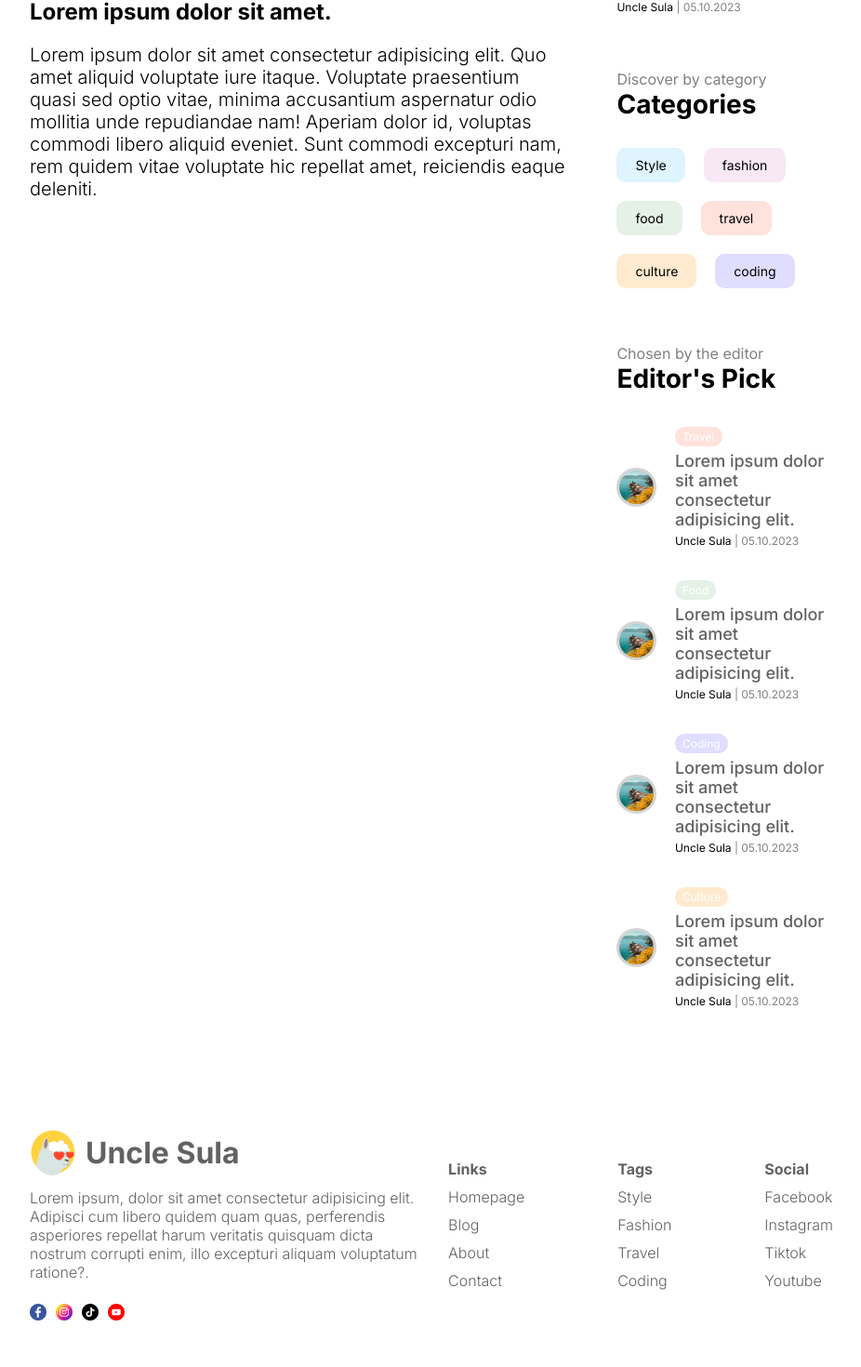
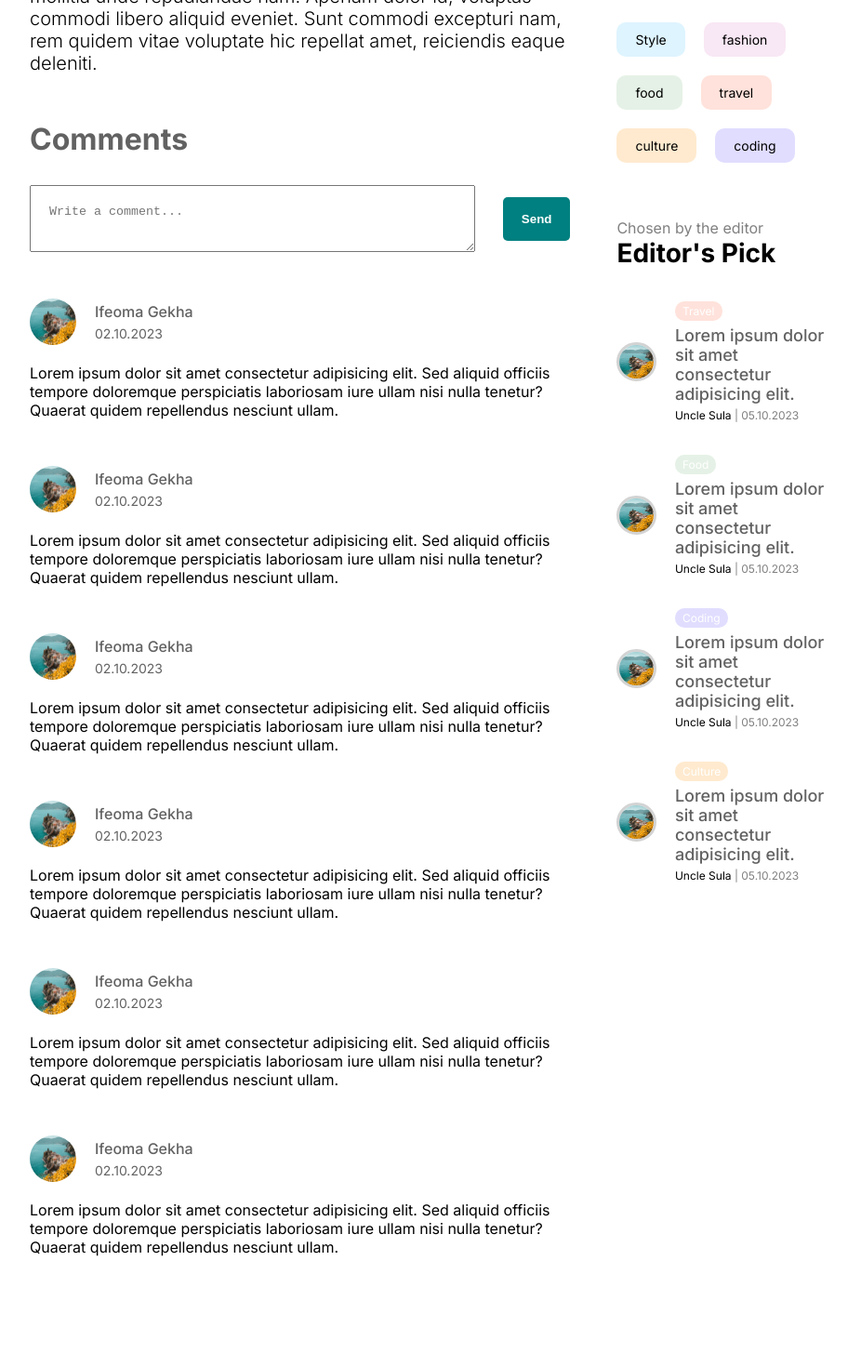
Before and after one commit to CakeZaddy/sulablog, a Next.js app: page /login in a window 1280 px wide. Shown: the part 1260-2730 px from the top of the page at 93% size, without its empty margins (176-1102 px from the left). Before the commit the page ends 2700 px from the top, so only its background shows below. Built offline with nearby package versions, Linux system fonts and the light colour scheme.

Commit message:
Finished single post page UI and Responsiveness.

```diff
--- a/src/app/[slug]/page.jsx
+++ b/src/app/[slug]/page.jsx
@@ -2,6 +2,7 @@
 import styles from './singlePage.module.css'
 import Menu from '@/components/menu/Menu'
 import Image from 'next/image'
+import Comments from '@/components/comments/Comments'
 
 const SinglePage = () => {
   return (
@@ -63,6 +64,9 @@
               hic repellat amet, reiciendis eaque deleniti.
             </p>
           </div>
+          <div className={styles.comment}>
+            <Comments />
+          </div>
         </div>
         <Menu />
       </div>
--- a/src/app/[slug]/singlePage.module.css
+++ b/src/app/[slug]/singlePage.module.css
@@ -74,3 +74,28 @@
 .description h2 {
   margin-bottom: 20px;
 }
+
+@media screen and (max-width: 1280px) {
+  .title {
+    font-size: 48px;
+  }
+}
+
+@media screen and (max-width: 1024px) {
+  .imageContainer {
+    display: none;
+  }
+}
+
+@media screen and (max-width: 768px) {
+}
+
+@media screen and (max-width: 640px) {
+  .title {
+    font-size: 36px;
+  }
+
+  .description p {
+    font-size: 18px;
+  }
+}
--- a/src/components/comments/Comments.jsx
+++ b/src/components/comments/Comments.jsx
@@ -1,8 +1,147 @@
 import React from 'react'
 import styles from './comments.module.css'
+import Link from 'next/link'
+import Image from 'next/image'
 
 const Comments = () => {
-  return <div>Comments</div>
+  const status = 'authenticated'
+  // const status = 'unauthenticated'
+
+  return (
+    <div className={styles.container}>
+      <h1 className={styles.title}>Comments</h1>
+      {status === 'authenticated' ? (
+        <div className={styles.write}>
+          <textarea placeholder='Write a comment...' className={styles.input} />
+          <button className={styles.button}>Send</button>
+        </div>
+      ) : (
+        <Link href='/login'>Login to comment</Link>
+      )}
+      <div className={styles.comments}>
+        <div className={styles.comment}>
+          <div className={styles.user}>
+            <Image
+              src='/p1.jpeg'
+              alt=''
+              width={50}
+              height={50}
+              className={styles.image}
+            />
+            <div className={styles.userInfo}>
+              <span className={styles.username}>Ifeoma Gekha</span>
+              <span className={styles.date}>02.10.2023</span>
+            </div>
+          </div>
+          <p className={styles.desc}>
+            Lorem ipsum dolor sit amet consectetur adipisicing elit. Sed aliquid
+            officiis tempore doloremque perspiciatis laboriosam iure ullam nisi
+            nulla tenetur? Quaerat quidem repellendus nesciunt ullam.
+          </p>
+        </div>
+        <div className={styles.comment}>
+          <div className={styles.user}>
+            <Image
+              src='/p1.jpeg'
+              alt=''
+              width={50}
+              height={50}
+              className={styles.image}
+            />
+            <div className={styles.userInfo}>
+              <span className={styles.username}>Ifeoma Gekha</span>
+              <span className={styles.date}>02.10.2023</span>
+            </div>
+          </div>
+          <p className={styles.desc}>
+            Lorem ipsum dolor sit amet consectetur adipisicing elit. Sed aliquid
+            officiis tempore doloremque perspiciatis laboriosam iure ullam nisi
+            nulla tenetur? Quaerat quidem repellendus nesciunt ullam.
+          </p>
+        </div>
+        <div className={styles.comment}>
+          <div className={styles.user}>
+            <Image
+              src='/p1.jpeg'
+              alt=''
+              width={50}
+              height={50}
+              className={styles.image}
+            />
+            <div className={styles.userInfo}>
+              <span className={styles.username}>Ifeoma Gekha</span>
+              <span className={styles.date}>02.10.2023</span>
+            </div>
+          </div>
+          <p className={styles.desc}>
+            Lorem ipsum dolor sit amet consectetur adipisicing elit. Sed aliquid
+            officiis tempore doloremque perspiciatis laboriosam iure ullam nisi
+            nulla tenetur? Quaerat quidem repellendus nesciunt ullam.
+          </p>
+        </div>
+        <div className={styles.comment}>
+          <div className={styles.user}>
+            <Image
+              src='/p1.jpeg'
+              alt=''
+              width={50}
+              height={50}
+              className={styles.image}
+            />
+            <div className={styles.userInfo}>
+              <span className={styles.username}>Ifeoma Gekha</span>
+              <span className={styles.date}>02.10.2023</span>
+            </div>
+          </div>
+          <p className={styles.desc}>
+            Lorem ipsum dolor sit amet consectetur adipisicing elit. Sed aliquid
+            officiis tempore doloremque perspiciatis laboriosam iure ullam nisi
+            nulla tenetur? Quaerat quidem repellendus nesciunt ullam.
+          </p>
+        </div>
+        <div className={styles.comment}>
+          <div className={styles.user}>
+            <Image
+              src='/p1.jpeg'
+              alt=''
+              width={50}
+              height={50}
+              className={styles.image}
+            />
+            <div className={styles.userInfo}>
+              <span className={styles.username}>Ifeoma Gekha</span>
+              <span className={styles.date}>02.10.2023</span>
+            </div>
+          </div>
+          <p className={styles.desc}>
+            Lorem ipsum dolor sit amet consectetur adipisicing elit. Sed aliquid
+            officiis tempore doloremque perspiciatis laboriosam iure ullam nisi
+            nulla tenetur? Quaerat quidem repellendus nesciunt ullam.
+          </p>
+        </div>
+        <div className={styles.comment}>
+          <div className={styles.user}>
+            <Image
+              src='/p1.jpeg'
+              alt=''
+              width={50}
+              height={50}
+              className={styles.image}
+            />
+            <div className={styles.userInfo}>
+              <span className={styles.username}>Ifeoma Gekha</span>
+              <span className={styles.date}>02.10.2023</span>
+            </div>
+          </div>
+          <p className={styles.desc}>
+            Lorem ipsum dolor sit amet consectetur adipisicing elit. Sed aliquid
+            officiis tempore doloremque perspiciatis laboriosam iure ullam nisi
+            nulla tenetur? Quaerat quidem repellendus nesciunt ullam.
+          </p>
+        </div>
+      </div>
+    </div>
+  )
 }
 
 export default Comments
--- a/src/components/comments/comments.module.css
+++ b/src/components/comments/comments.module.css
@@ -0,0 +1,80 @@
+.container {
+  margin-top: 50px;
+}
+
+.title {
+  color: var(--softTextColor);
+  margin-bottom: 30px;
+}
+
+.write {
+  display: flex;
+  align-items: center;
+  justify-content: space-between;
+  gap: 30px;
+}
+
+.input {
+  padding: 20px;
+  width: 100%;
+}
+
+.button {
+  padding: 16px 20px;
+  background-color: teal;
+  color: white;
+  font-weight: bold;
+  border: none;
+  border-radius: 5px;
+  cursor: pointer;
+}
+
+.comments {
+  margin-top: 50px;
+}
+
+.comment {
+  margin-bottom: 50px;
+}
+
+.user {
+  display: flex;
+  align-items: center;
+  gap: 20px;
+  margin-bottom: 20px;
+}
+
+.image {
+  border-radius: 50%;
+  object-fit: cover;
+}
+
+.userInfo {
+  display: flex;
+  flex-direction: column;
+  gap: 5px;
+  color: var(--softTextColor);
+}
+
+.username {
+  font-weight: 500;
+}
+
+.date {
+  font-size: 14px;
+}
+
+@media screen and (max-width: 640px) {
+  .title {
+    text-align: center;
+  }
+
+  .write {
+    flex-direction: column;
+    gap: 10px;
+  }
+
+  .button {
+    width: 100%;
+  }
+}
```
